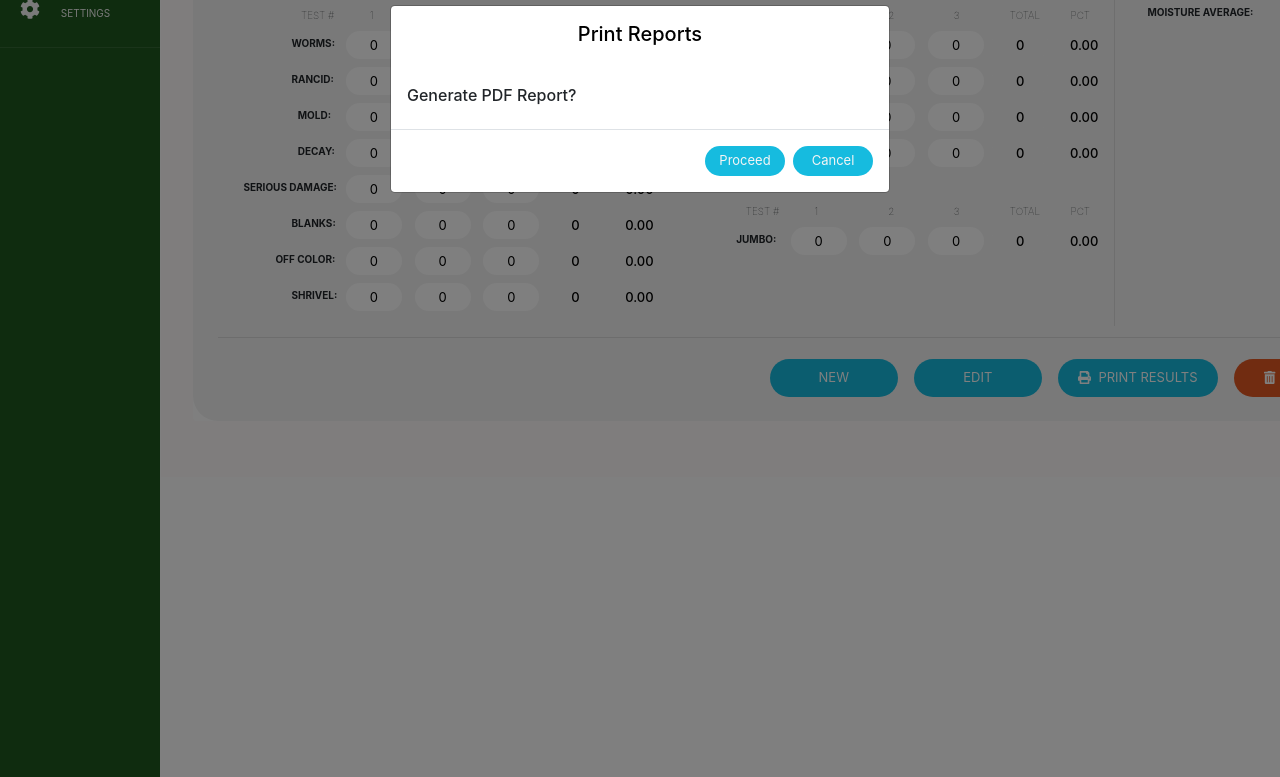
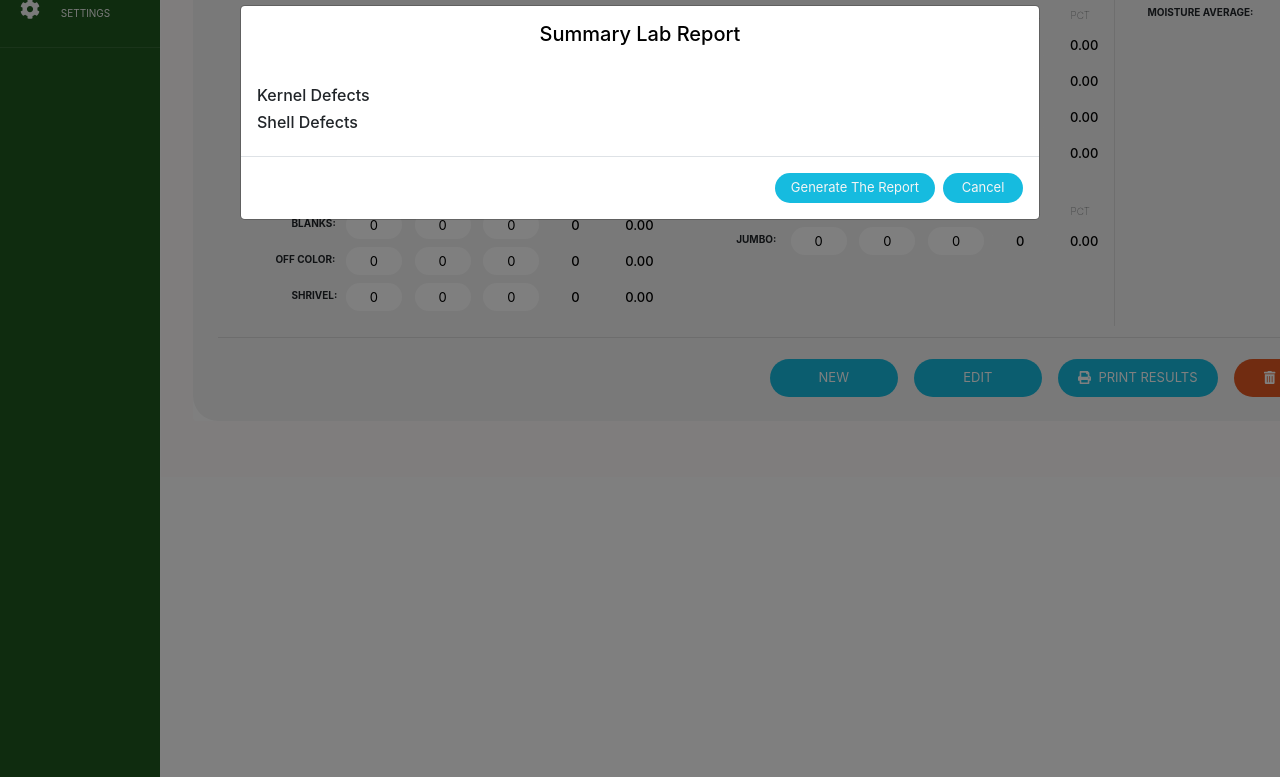
Before and after one commit to regieosano/growerspayment, a React app: page / in a window 1280 px wide. Both pictures are taken after a click on the button "PRINT RESULTS". Shown: the part 492-1269 px from the top of the page. Built offline with nearby package versions, Linux system fonts and the light colour scheme; what @react-pdf/renderer would draw is missing.

Commit message:
Update on Export to PDF

```diff
--- a/package.json
+++ b/package.json
@@ -29,6 +29,7 @@
     "@fortawesome/react-fontawesome": "^0.1.8",
     "@react-pdf/renderer": "^1.6.8",
     "@types/axios": "^0.14.0",
+    "@types/file-saver": "^2.0.1",
     "@types/react-router-dom": "^5.1.3",
     "autoprefixer": "^9.7.4",
     "axios": "^0.19.2",
@@ -36,6 +37,7 @@
     "bootstrap": "^4.4.1",
     "css-loader": "^3.4.2",
     "express": "^4.17.1",
+    "file-saver": "^2.0.2",
     "jquery": "^3.4.1",
     "popper.js": "^1.16.1",
     "postcss-loader": "^3.0.0",
--- a/src/components/Modals/BaseModal/XModal.js
+++ b/src/components/Modals/BaseModal/XModal.js
@@ -24,21 +24,20 @@ function XModal({
           </div>
           <ModalBody>{modalBody}</ModalBody>
           <ModalFooter>
-            {buttonHappyText === "Proceed" && (
             <button
               type='button'
               className='button-design'
               disabled={isValidForm}
-                id={buttonHappyText.toLowerCase()}
-                name={buttonHappyText.toLowerCase()}
+              id='generate-report'
+              name='generateReport'
               onClick={onHandleToggleModal}>
               {buttonHappyText}
             </button>
-            )}
+
             <button
               className='button-design'
-              id={buttonSadText.toLowerCase()}
-              name={buttonSadText.toLowerCase()}
+              id='cancel'
+              name='cancel'
               onClick={onHandleToggleModal}>
               {buttonSadText}
             </button>
--- a/src/components/Modals/BaseModal/XModal.scss
+++ b/src/components/Modals/BaseModal/XModal.scss
@@ -6,16 +6,18 @@
 
 .button-design {
     border-radius: 24px;
-    width: 5rem;
     padding: 5px;
     font-size: small;
     border-style: none;
     appearance: none;
-}
-
-
-#proceed,
-#cancel {
     color: var(--hgo-white);
     background: var(--hgo-blue);
 }
+
+#generate-report {
+    width: 10rem;
+}
+
+#cancel {
+    width: 5rem;
+}
--- /dev/null
+++ b/src/components/Quality/Parts/SummaryReports/SummaryInHTML.js
@@ -0,0 +1,18 @@
+import React from "react";
+
+import "./SummaryInHTML.scss";
+
+function SummaryInHTML() {
+  return (
+    <>
+      <div>
+        <h6>Kernel Defects</h6>
+      </div>
+      <div>
+        <h6>Shell Defects</h6>
+      </div>
+    </>
+  );
+}
+
+export default SummaryInHTML;
--- /dev/null
+++ b/src/components/Quality/Parts/SummaryReports/SummaryInHTML.scss
@@ -0,0 +1,5 @@
+#pdf-title {
+    padding: 0;
+    margin: 0;
+    text-align: center;
+}
--- a/src/components/Quality/QualityComp.js
+++ b/src/components/Quality/QualityComp.js
@@ -1,4 +1,6 @@
 import React, { useState } from "react";
+
+import axios from "axios";
 
 import "./QualityComp.scss";
 
@@ -15,6 +17,8 @@ import XModal from "../Modals/BaseModal/XModal";
 
 import { generateReportPDF } from "./../../utility/pdf/GeneratePDF";
 
+import SummaryInHTML from "../../components/Quality/Parts/SummaryReports/SummaryInHTML";
+
 function QualityComp() {
   const qualityLabel = <span className='quality-format'>QUALITY</span>;
   const sample1Label = (
@@ -28,17 +32,14 @@ function QualityComp() {
 
   const [isOpenPrintDialogModal, setIsOpenPrintDialogModal] = useState(false);
 
-  const printReportsBodyContent = <h6>Generate PDF Report?</h6>;
+  const printReportsBodyContent = <SummaryInHTML />;
 
   let report;
 
   const togglePrintModal = ({ target: { name } }) => {
-    const nameOfEvent = name;
-    // if (nameOfEvent === "proceed") {
-    //   report = generateReportPDF();
-    //   console.log("pasok");
-    // }
-    console.log(nameOfEvent);
+    if (name === "generateReport") {
+      axios.post("http://localhost:7700/create-pdf", {}).then().catch();
+    }
     setIsOpenPrintDialogModal(!isOpenPrintDialogModal);
   };
 
@@ -52,11 +53,11 @@ function QualityComp() {
       {/*Print Dialog Modal  */}
       <XModal
         isModalOpen={isOpenPrintDialogModal}
-        modalSize={"md"}
+        modalSize={"lg"}
         modalBody={printReportsBodyContent}
-        modalTitle={"Print Reports"}
+        modalTitle={"Summary Lab Report"}
         modalId={"modalTitle"}
-        buttonHappyText={"Proceed"}
+        buttonHappyText={"Generate The Report"}
         buttonSadText={"Cancel"}
         onHandleToggleModal={togglePrintModal}
       />
```
Also changed, not shown: 2 other files. Lines whose indentation alone changed are shown as unchanged.
